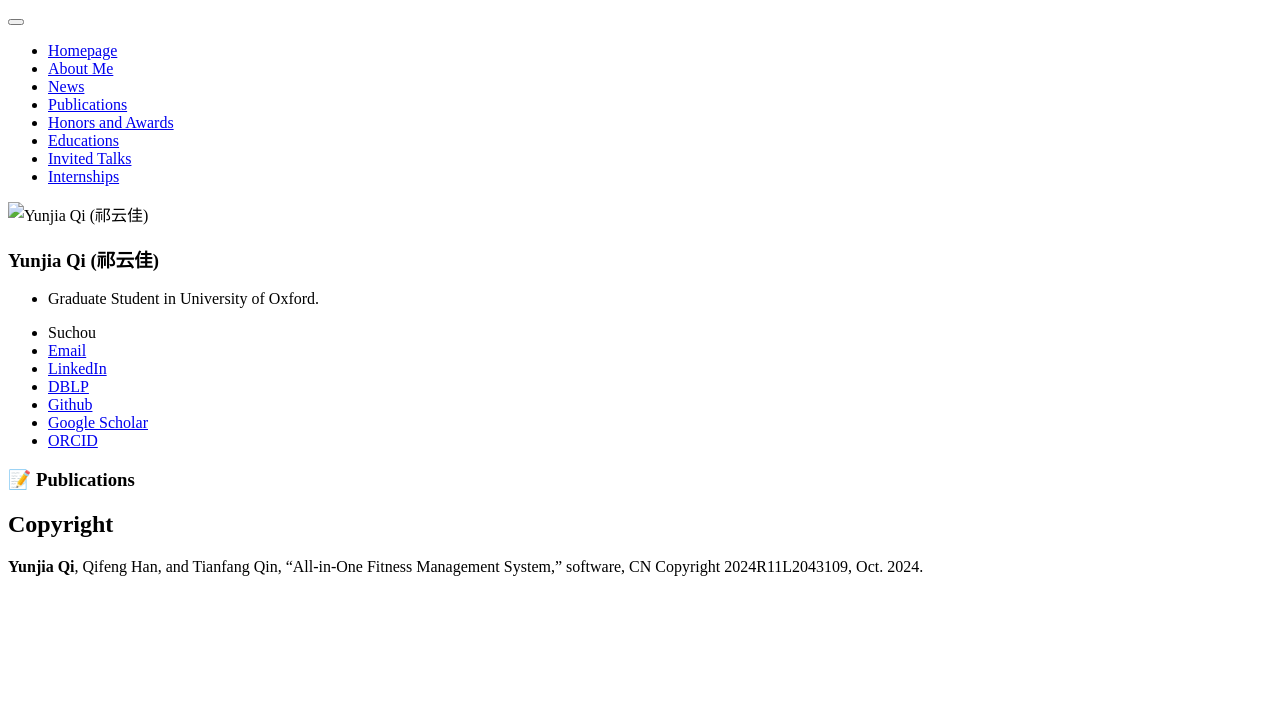
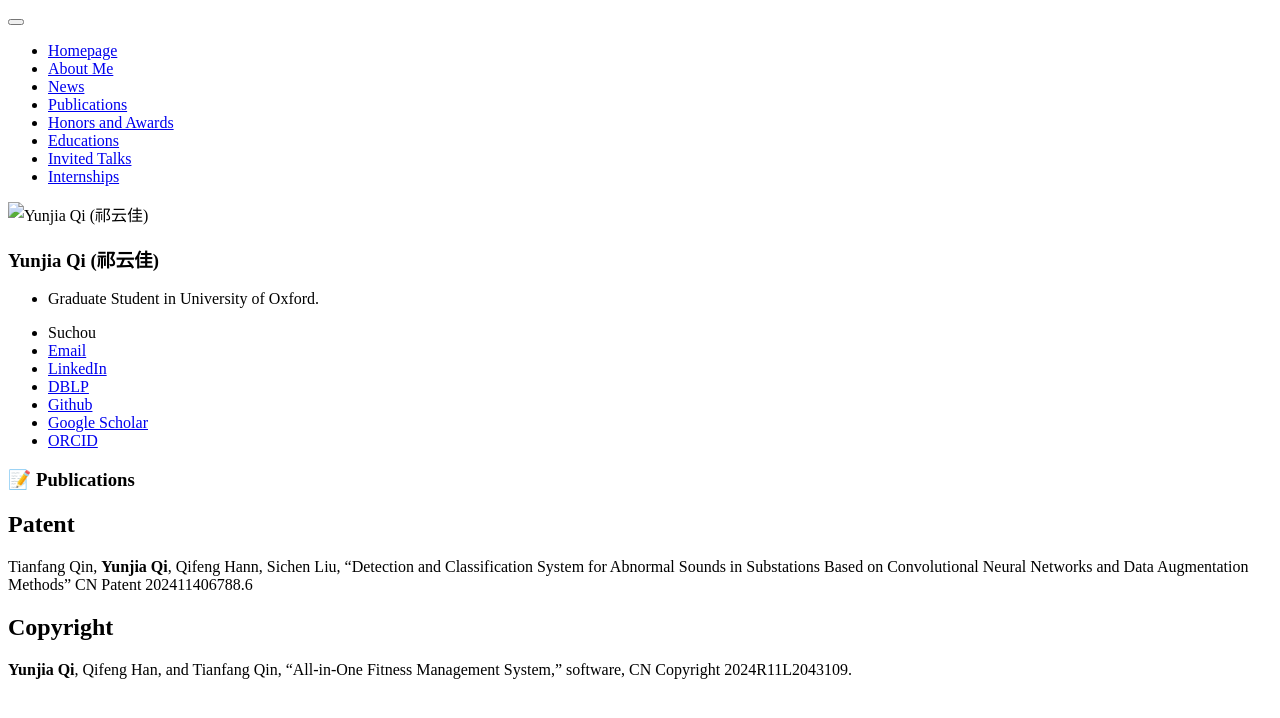
Before and after one commit to RayeRen/rayeren.github.io, a Jekyll site: the page built from _pages/includes/pub.md, in a window 1280 px wide. Shown: the top 718 px of the page. Built offline with Jekyll 4.4.1, drawn with Linux system fonts in a browser that asks for light colours; our own code applies the rules of GitHub Pages for plain Markdown files.

Commit message:
Update pub.md

```diff
--- a/_pages/includes/pub.md
+++ b/_pages/includes/pub.md
@@ -1,8 +1,11 @@
 
 # 📝 Publications
 
+## Patent
+Tianfang Qin, **Yunjia Qi**, Qifeng Hann, Sichen Liu, "Detection and Classification System for Abnormal Sounds in Substations Based on Convolutional Neural Networks and Data Augmentation Methods" CN Patent 202411406788.6
+
 ## Copyright
-**Yunjia Qi**, Qifeng Han, and Tianfang Qin, "All-in-One Fitness Management System," software, CN Copyright 2024R11L2043109, Oct. 2024.
+**Yunjia Qi**, Qifeng Han, and Tianfang Qin, "All-in-One Fitness Management System," software, CN Copyright 2024R11L2043109.
 
 <!--
 ## 🎙 Speech Synthesis
```
